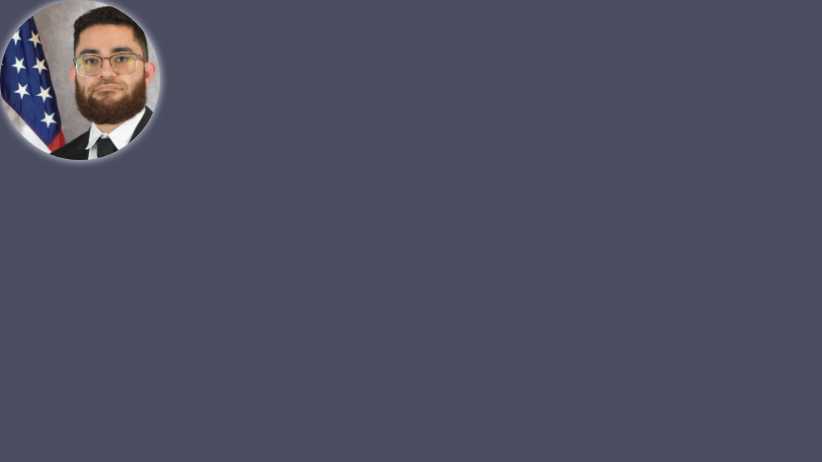
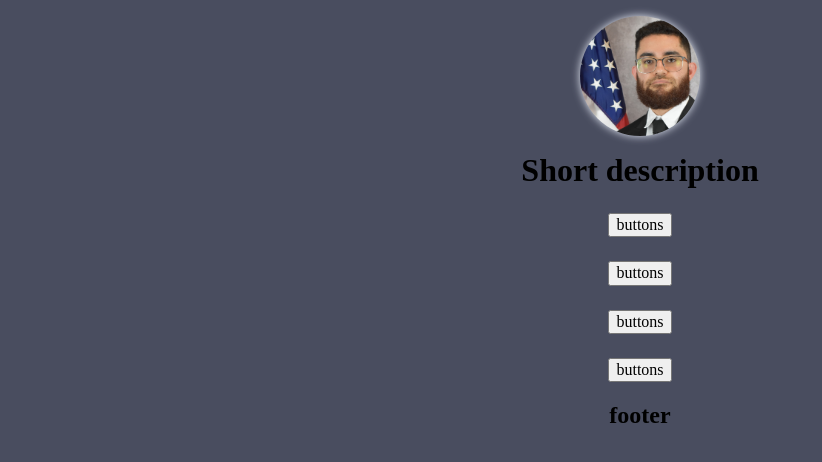
Before and after one commit to jakeEspinosa/linktreeClone, a Vue app: page / in a window 1280 px wide. Shown: the top 462 px of the page, without its empty margins (0-822 px from the left). Built offline with nearby package versions, Linux system fonts and the light colour scheme.

Commit message:
Start layout.

```diff
--- a/src/App.vue
+++ b/src/App.vue
@@ -3,5 +3,48 @@ import LinkyProfilePicture from "@/components/LinkyProfilePicture.vue";
 </script>
 
 <template>
-<LinkyProfilePicture image-url="src/assets/images/Espinosa.jpg"/>
+  <div class="container">
+    <div class="pfp">
+        <LinkyProfilePicture image-url="src/assets/images/Espinosa.jpg"/>
+    </div>
+    <main class="main">
+      <h1>Short description</h1>
+      <button>buttons</button>
+      <button>buttons</button>
+      <button>buttons</button>
+      <button>buttons</button>
+    </main>
+    <footer class="footer">
+      <h2>footer</h2>
+    </footer>
+  </div>
 </template>
+
+<style scoped>
+.pfp, .main, .footer, .container {
+  display: flex;
+  justify-content: center;
+  align-items: center;
+}
+
+.container {
+  height: 100%;
+  flex-direction: column;
+}
+
+.pfp {
+  padding-top: 1rem;
+  height: 20%;
+}
+
+.main {
+  min-height: 75%;
+  flex-direction: column;
+  padding-top: 1rem;
+  gap: 1.5rem;
+}
+
+.footer {
+  height: 10%;
+}
+</style>
--- a/src/components/LinkyProfilePicture.vue
+++ b/src/components/LinkyProfilePicture.vue
@@ -10,8 +10,8 @@ const props = defineProps({
 
 <style scoped>
 img {
-  width: 10rem;
-  height: 10rem;
+  width: 7.5rem;
+  height: 7.5rem;
   border-radius: 100%;
   filter: drop-shadow(0 0 0.25rem #E5EAF5);
 }
```
